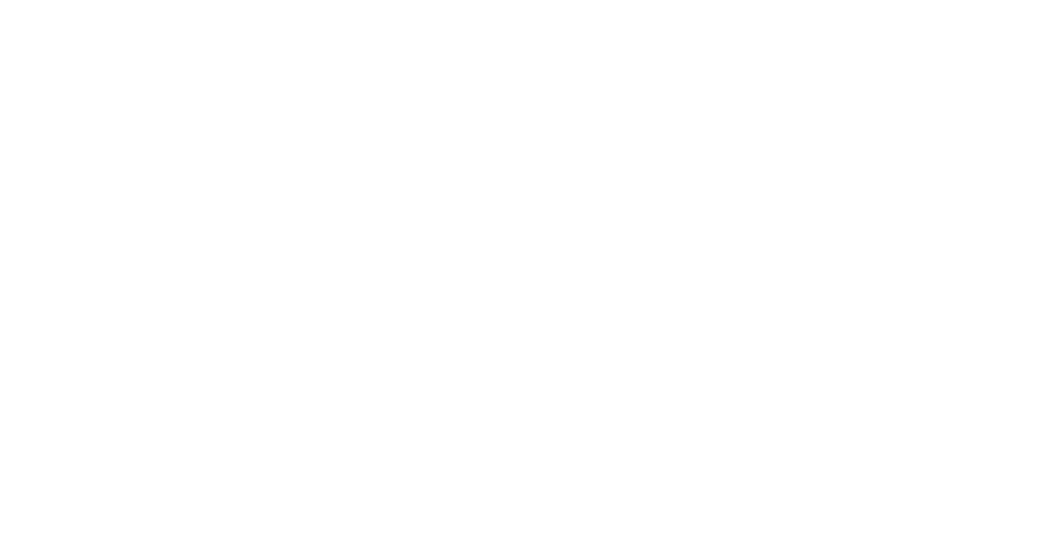
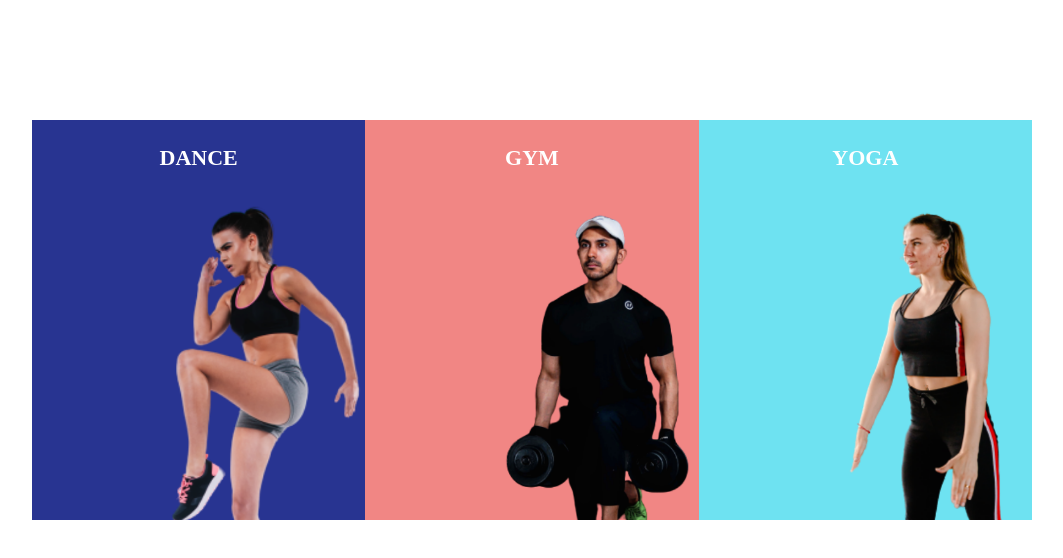
Before and after one commit to imonweb/Image-Gallery-Design-CSS, a plain HTML site: page index.html in a window 1280 px wide. Shown: the whole page, without its empty margins (108-1171 px from the left). Drawn offline with Linux system fonts and the light colour scheme.

Commit message:
completed

```diff
--- a/index.html
+++ b/index.html
@@ -8,6 +8,33 @@
   <title>Image Gallery Design CSS</title>
 </head>
 <body>
+  <div class="container">
+    <div class="col">
+      <h2>DANCE</h2>
+      <div class="caption">
+        <p>Strength does not come from the physical capacity. It comes from an indomitable will.</p>
+        <button type="button">Know More</button>
+      </div>
+      <img src="images/img1.png" alt="img1">
+    </div>
+    <div class="col">
+      <h2>GYM</h2>
+      <div class="caption">
+        <p>Strength does not come from the physical capacity. It comes from an indomitable will.</p>
+        <button type="button">Know More</button>
+      </div>
+      <img src="images/img2.png" alt="img2">
+    </div>
+    <div class="col">
+      <h2>YOGA</h2>
+      <div class="caption">
+        <p>Strength does not come from the physical capacity. It comes from an indomitable will.</p>
+        <button type="button">Know More</button>
+      </div>
+      <img src="images/img3.png" alt="img3">
+    </div>
+  </div>
+
 
 </body>
 </html>
--- a/main.css
+++ b/main.css
@@ -3,3 +3,80 @@
   padding: 0;
   box-sizing: border-box;
 }
+
+body {
+  font-family: Poppins;
+}
+
+.container {
+  width: 1000px;
+  height: 400px;
+  background: #ccc;
+  margin: 120px auto;
+  display: flex;
+}
+
+.col {
+  height: 100%;
+  flex: 1;
+  color: #fff;
+  padding: 25px;
+  position: relative;
+  transition: 0.6s;
+}
+
+.col:nth-child(1){
+  background: #283491;
+}
+
+.col:nth-child(2){
+  background: #f18684;
+}
+
+.col.col:nth-child(3){
+  background: #6ee2f1;
+}
+
+h2 {
+  text-align: center;
+  font-size: 22px;
+  font-weight: 600;
+}
+
+.caption {
+  max-width: 230px;
+  font-size: 12px;
+  margin: 28px 0;
+  display: none;
+}
+
+.caption button {
+  border: 1px solid #fff;
+  background: transparent;
+  outline: none;
+  padding: 8px 18px;
+  color: #fff;
+  border-radius: 30px;
+  margin-top: 20px;
+  cursor: pointer;
+  font-size: 12px;
+}
+
+.col img {
+  width: 200px;
+  position: absolute;
+  right: 0;
+  bottom: 0;
+}
+
+.col:hover {
+  flex-grow: 1.5;
+}
+
+.col:hover .caption {
+  display: block;
+}
+
+.col:hover h2 {
+  text-align: left;
+}
```
Also changed, not shown: images/img1.png (added), images/img2.png (added), images/img3.png (added), 2 other files.
